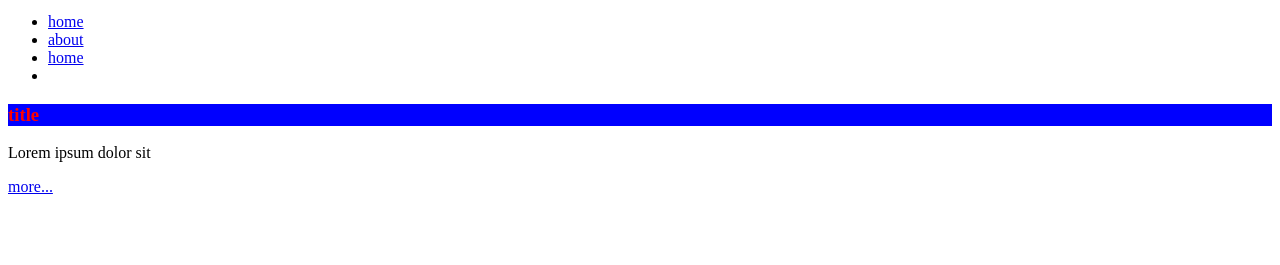
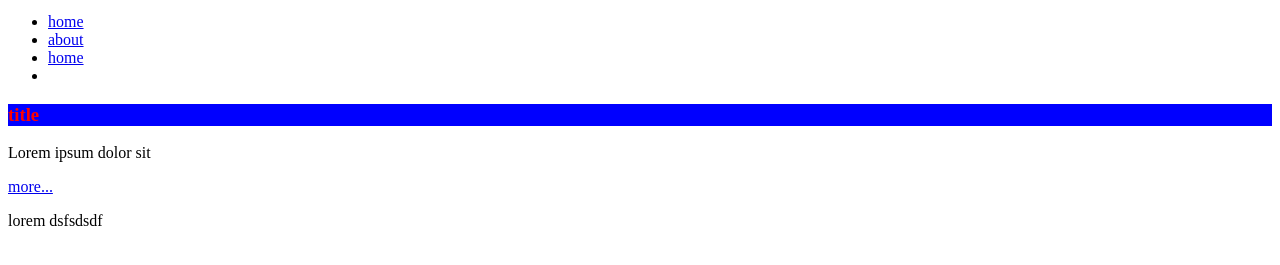
Before and after one commit to gonzos777/Test-Project, a plain HTML site: page index.html in a window 1280 px wide. Shown: the part 29-294 px from the top of the page. Drawn offline with Linux system fonts and the light colour scheme.

Commit message:
add new p

```diff
--- a/index.html
+++ b/index.html
@@ -38,6 +38,7 @@
         </article>
     </section>
 </main>
+<p>lorem dsfsdsdf</p>
 
 <footer></footer>
 </body>
```
